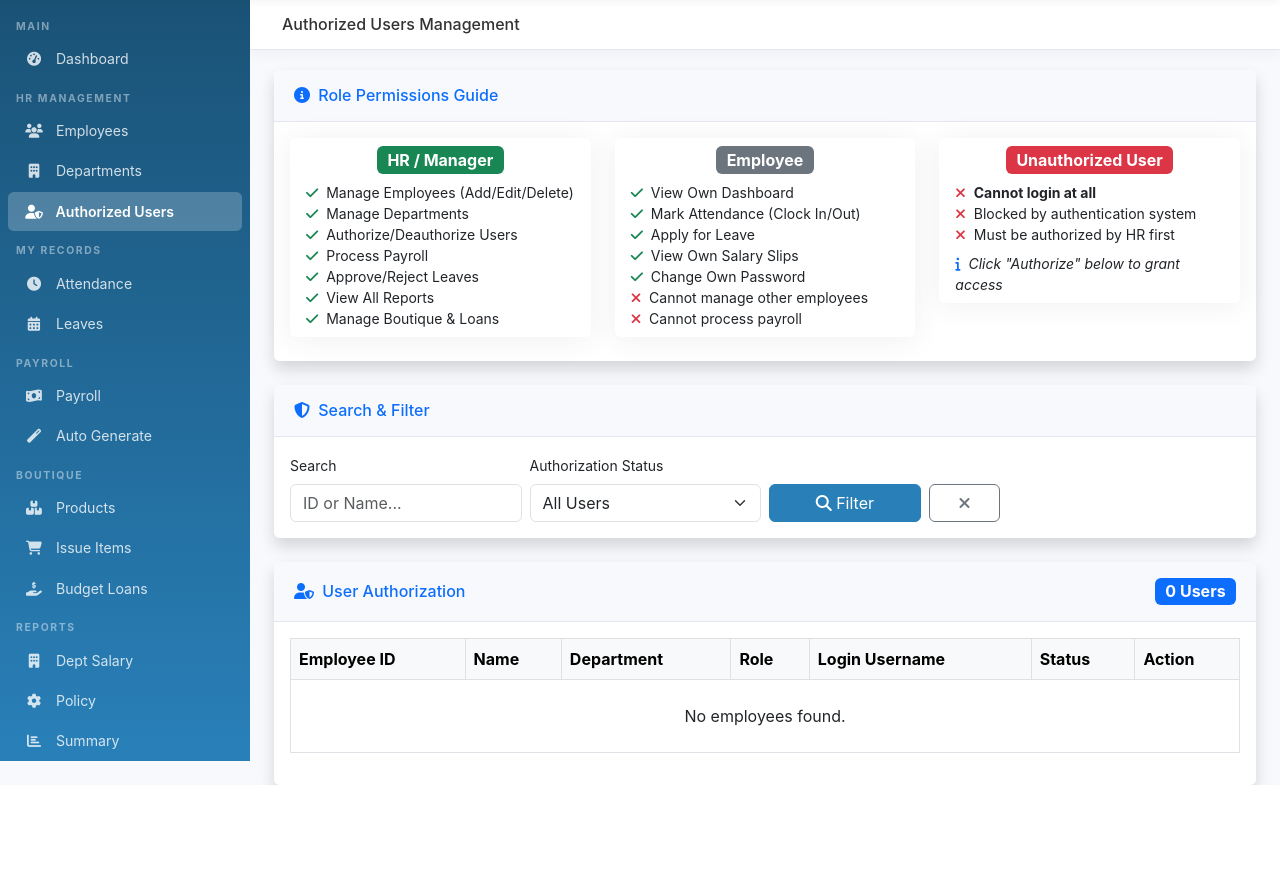
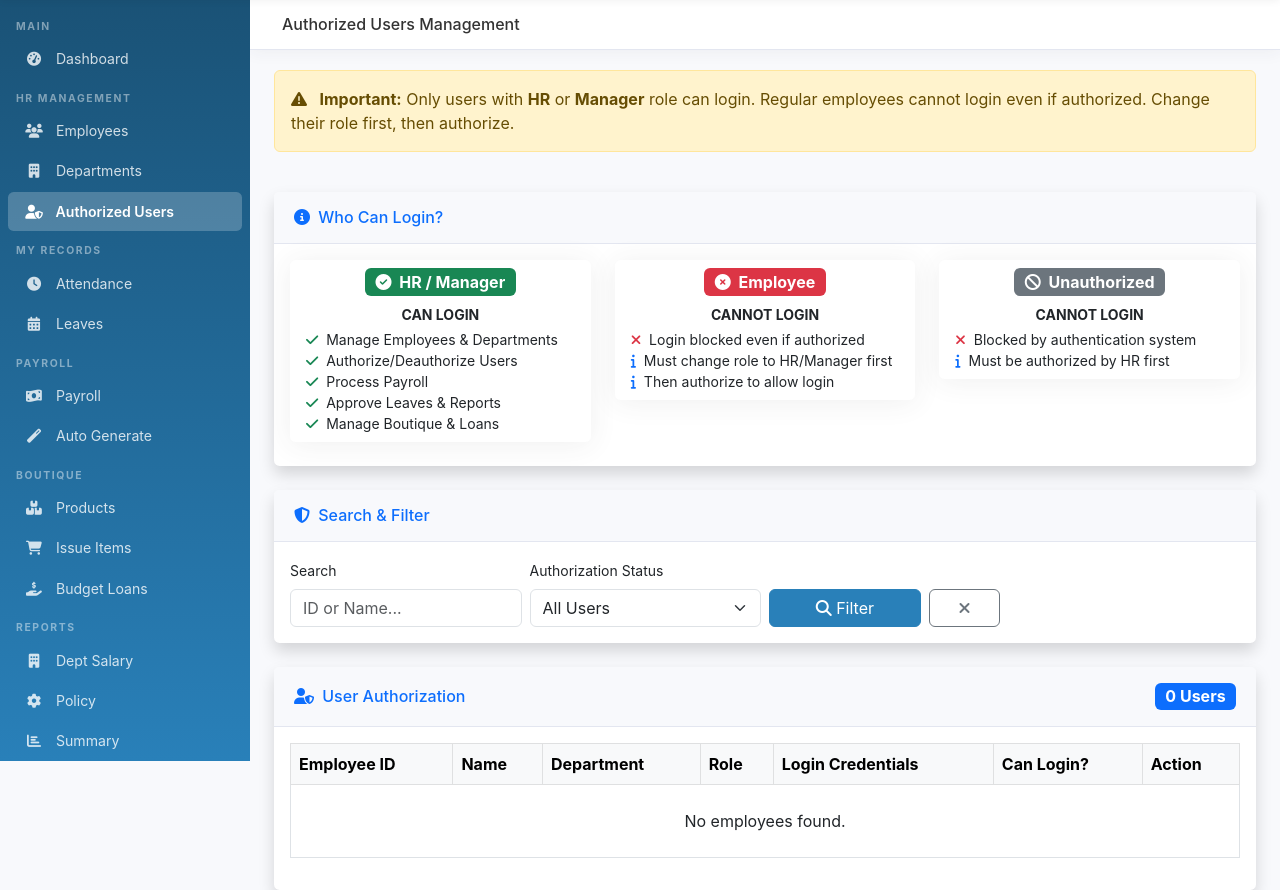
Before and after one commit to banday72/HR-PAYROLL-SYSTEM, a Django app: page /authorized-users/ in a window 1280 px wide. Shown: the part 61-951 px from the top of the page. Before the commit the page ends 846 px from the top, so only its background shows below. Run offline with Django 5.2, Linux system fonts and the light colour scheme; the visitor is signed in with stand-in values (Sample User, id 1); data that the repository does not hold is empty.

Commit message:
Only HR/Manager can login - block regular employees from login

```diff
--- a/employees/views.py
+++ b/employees/views.py
@@ -261,12 +261,15 @@ def toggle_authorize(request, pk):
         employee.is_authorized = not employee.is_authorized
         employee.save()
         if employee.is_authorized:
-            if new_password and employee.user:
-                employee.user.set_password(new_password)
-                employee.user.save()
-                messages.success(request, f'{employee.full_name} authorized. Username: {employee.employee_id} | Password: {new_password}')
+            if employee.role not in ('hr', 'manager'):
+                messages.warning(request, f'{employee.full_name} is authorized but has role "{employee.role}". Only HR and Manager roles can login. Change their role to HR/Manager to allow login.')
             else:
-                messages.success(request, f'{employee.full_name} authorized. Username: {employee.employee_id} | Default password: employee123')
+                if new_password and employee.user:
+                    employee.user.set_password(new_password)
+                    employee.user.save()
+                    messages.success(request, f'{employee.full_name} authorized. Username: {employee.employee_id} | Password: {new_password}')
+                else:
+                    messages.success(request, f'{employee.full_name} authorized. Username: {employee.employee_id} | Default password: employee123')
         else:
             messages.warning(request, f'{employee.full_name} has been deauthorized. They can no longer login.')
     return redirect('authorized_users')
--- a/hr_payroll/backends.py
+++ b/hr_payroll/backends.py
@@ -14,7 +14,7 @@ class AuthorizedUserBackend(ModelBackend):
                 return user
             try:
                 employee = user.employee
-                if employee.is_authorized and employee.status == 'active':
+                if employee.is_authorized and employee.status == 'active' and employee.role in ('hr', 'manager'):
                     return user
             except Exception:
                 pass
--- a/templates/employees/authorized_users.html
+++ b/templates/employees/authorized_users.html
@@ -5,24 +5,46 @@
 {% block content %}
 <div class="row mb-4">
     <div class="col-md-12">
+        <div class="alert alert-warning">
+            <i class="fas fa-exclamation-triangle me-2"></i>
+            <strong>Important:</strong> Only users with <strong>HR</strong> or <strong>Manager</strong> role can login.
+            Regular employees cannot login even if authorized. Change their role first, then authorize.
+        </div>
+    </div>
+</div>
+
+<div class="row mb-4">
+    <div class="col-md-12">
         <div class="card shadow">
             <div class="card-header py-3">
-                <h6 class="m-0 font-weight-bold text-primary"><i class="fas fa-info-circle me-1"></i> Role Permissions Guide</h6>
+                <h6 class="m-0 font-weight-bold text-primary"><i class="fas fa-info-circle me-1"></i> Who Can Login?</h6>
             </div>
             <div class="card-body">
                 <div class="row">
                     <div class="col-md-4">
                         <div class="card border-success mb-2">
                             <div class="card-body text-center py-2">
-                                <span class="badge bg-success fs-6 mb-2">HR / Manager</span>
+                                <span class="badge bg-success fs-6 mb-2"><i class="fas fa-check-circle me-1"></i> HR / Manager</span>
+                                <p class="small mb-1"><strong>CAN LOGIN</strong></p>
                                 <ul class="list-unstyled mb-0 small text-start">
-                                    <li><i class="fas fa-check text-success me-1"></i> Manage Employees (Add/Edit/Delete)</li>
-                                    <li><i class="fas fa-check text-success me-1"></i> Manage Departments</li>
+                                    <li><i class="fas fa-check text-success me-1"></i> Manage Employees & Departments</li>
                                     <li><i class="fas fa-check text-success me-1"></i> Authorize/Deauthorize Users</li>
                                     <li><i class="fas fa-check text-success me-1"></i> Process Payroll</li>
-                                    <li><i class="fas fa-check text-success me-1"></i> Approve/Reject Leaves</li>
-                                    <li><i class="fas fa-check text-success me-1"></i> View All Reports</li>
+                                    <li><i class="fas fa-check text-success me-1"></i> Approve Leaves & Reports</li>
                                     <li><i class="fas fa-check text-success me-1"></i> Manage Boutique & Loans</li>
+                                </ul>
+                            </div>
+                        </div>
+                    </div>
+                    <div class="col-md-4">
+                        <div class="card border-danger mb-2">
+                            <div class="card-body text-center py-2">
+                                <span class="badge bg-danger fs-6 mb-2"><i class="fas fa-times-circle me-1"></i> Employee</span>
+                                <p class="small mb-1"><strong>CANNOT LOGIN</strong></p>
+                                <ul class="list-unstyled mb-0 small text-start">
+                                    <li><i class="fas fa-times text-danger me-1"></i> Login blocked even if authorized</li>
+                                    <li><i class="fas fa-info text-primary me-1"></i> Must change role to HR/Manager first</li>
+                                    <li><i class="fas fa-info text-primary me-1"></i> Then authorize to allow login</li>
                                 </ul>
                             </div>
                         </div>
@@ -30,28 +52,11 @@
                     <div class="col-md-4">
                         <div class="card border-secondary mb-2">
                             <div class="card-body text-center py-2">
-                                <span class="badge bg-secondary fs-6 mb-2">Employee</span>
+                                <span class="badge bg-secondary fs-6 mb-2"><i class="fas fa-ban me-1"></i> Unauthorized</span>
+                                <p class="small mb-1"><strong>CANNOT LOGIN</strong></p>
                                 <ul class="list-unstyled mb-0 small text-start">
-                                    <li><i class="fas fa-check text-success me-1"></i> View Own Dashboard</li>
-                                    <li><i class="fas fa-check text-success me-1"></i> Mark Attendance (Clock In/Out)</li>
-                                    <li><i class="fas fa-check text-success me-1"></i> Apply for Leave</li>
-                                    <li><i class="fas fa-check text-success me-1"></i> View Own Salary Slips</li>
-                                    <li><i class="fas fa-check text-success me-1"></i> Change Own Password</li>
-                                    <li><i class="fas fa-times text-danger me-1"></i> Cannot manage other employees</li>
-                                    <li><i class="fas fa-times text-danger me-1"></i> Cannot process payroll</li>
-                                </ul>
-                            </div>
-                        </div>
-                    </div>
-                    <div class="col-md-4">
-                        <div class="card border-danger mb-2">
-                            <div class="card-body text-center py-2">
-                                <span class="badge bg-danger fs-6 mb-2">Unauthorized User</span>
-                                <ul class="list-unstyled mb-0 small text-start">
-                                    <li><i class="fas fa-times text-danger me-1"></i> <strong>Cannot login at all</strong></li>
                                     <li><i class="fas fa-times text-danger me-1"></i> Blocked by authentication system</li>
-                                    <li><i class="fas fa-times text-danger me-1"></i> Must be authorized by HR first</li>
-                                    <li class="mt-2"><i class="fas fa-info text-primary me-1"></i> <em>Click "Authorize" below to grant access</em></li>
+                                    <li><i class="fas fa-info text-primary me-1"></i> Must be authorized by HR first</li>
                                 </ul>
                             </div>
                         </div>
@@ -104,8 +109,8 @@
                         <th>Name</th>
                         <th>Department</th>
                         <th>Role</th>
-                        <th>Login Username</th>
-                        <th>Status</th>
+                        <th>Login Credentials</th>
+                        <th>Can Login?</th>
                         <th>Action</th>
                     </tr>
                 </thead>
@@ -125,15 +130,21 @@
                             {% endif %}
                         </td>
                         <td>
+                            {% if emp.role in 'hr,manager' %}
                             <code>{{ emp.employee_id }}</code>
                             <br>
-                            <small class="text-muted">Password: employee123</small>
+                            <small class="text-muted">Pass: employee123</small>
+                            {% else %}
+                            <small class="text-muted">-</small>
+                            {% endif %}
                         </td>
                         <td>
-                            {% if emp.is_authorized %}
-                            <span class="badge bg-success"><i class="fas fa-check me-1"></i>Authorized</span>
+                            {% if emp.is_authorized and emp.role in 'hr,manager' %}
+                            <span class="badge bg-success"><i class="fas fa-check me-1"></i>Yes</span>
+                            {% elif emp.is_authorized and emp.role not in 'hr,manager' %}
+                            <span class="badge bg-warning text-dark"><i class="fas fa-exclamation me-1"></i>Wrong Role</span>
                             {% else %}
-                            <span class="badge bg-danger"><i class="fas fa-times me-1"></i>Unauthorized</span>
+                            <span class="badge bg-danger"><i class="fas fa-times me-1"></i>No</span>
                             {% endif %}
                         </td>
                         <td>
@@ -145,15 +156,18 @@
                                 </button>
                             </form>
                             {% else %}
+                            {% if emp.role in 'hr,manager' %}
                             <button type="button" class="btn btn-sm btn-outline-success" data-bs-toggle="modal" data-bs-target="#authModal{{ emp.pk }}" title="Grant Access">
                                 <i class="fas fa-check me-1"></i> Authorize
                             </button>
+                            {% else %}
+                            <span class="text-muted small">Change role to HR/Manager first</span>
+                            {% endif %}
                             {% endif %}
                         </td>
                     </tr>
 
-                    <!-- Authorization Modal with Password Option -->
-                    {% if not emp.is_authorized %}
+                    {% if not emp.is_authorized and emp.role in 'hr,manager' %}
                     <div class="modal fade" id="authModal{{ emp.pk }}" tabindex="-1">
                         <div class="modal-dialog">
                             <div class="modal-content">
@@ -164,7 +178,7 @@
                                 <form method="post" action="{% url 'toggle_authorize' emp.pk %}">
                                     {% csrf_token %}
                                     <div class="modal-body">
-                                        <div class="alert alert-info">
+                                        <div class="alert alert-success">
                                             <strong>Login Credentials for {{ emp.full_name }}:</strong><br>
                                             <strong>Username:</strong> <code>{{ emp.employee_id }}</code><br>
                                             <strong>Password:</strong> Leave blank for default (<code>employee123</code>) or set a new one below.
```
